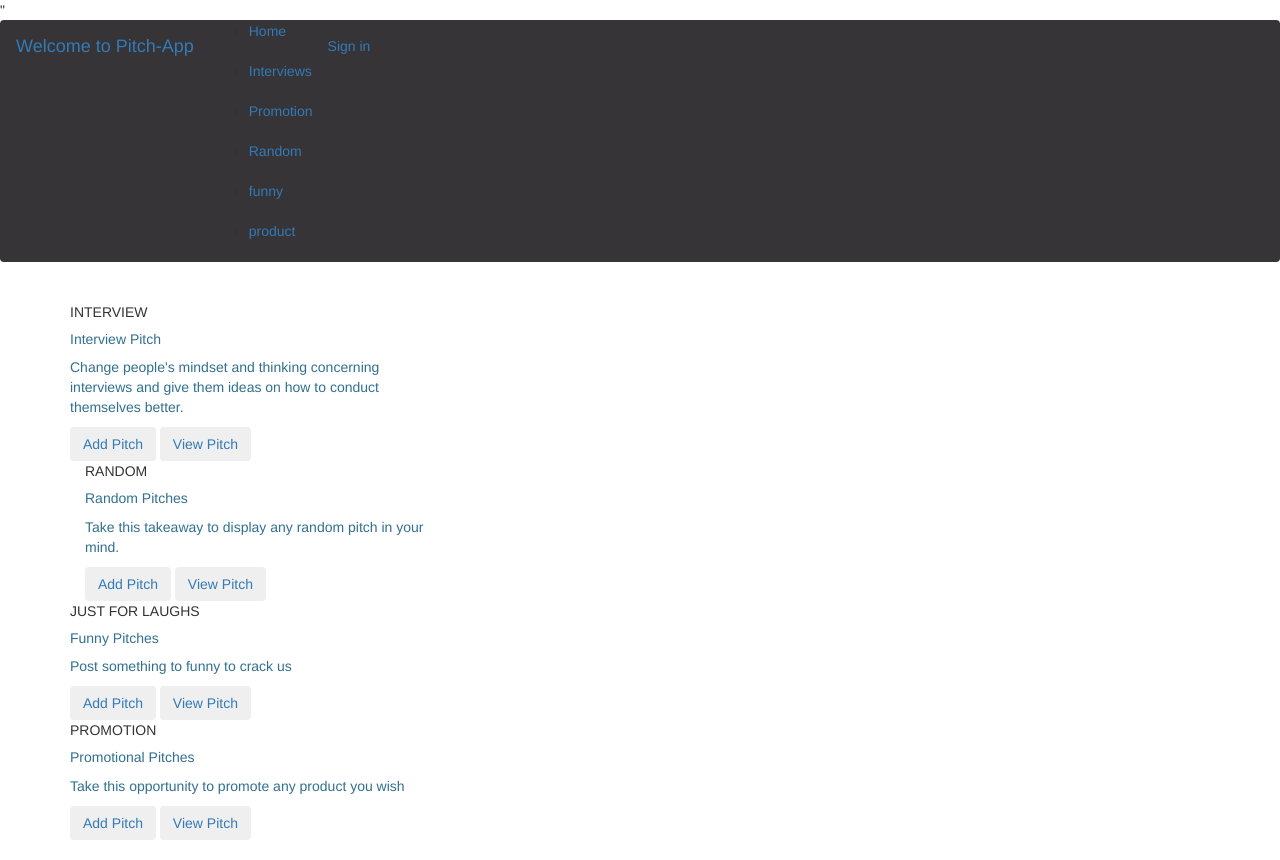
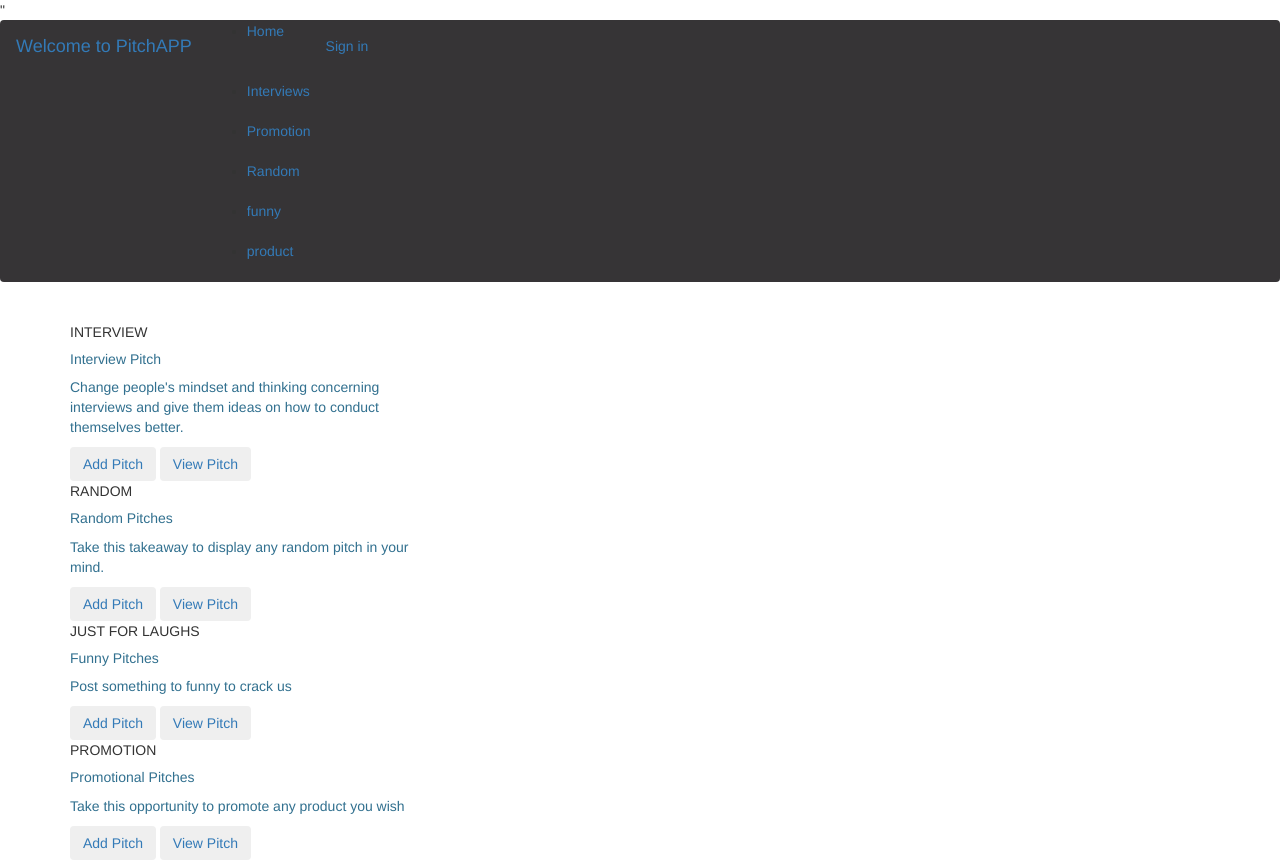
Before and after one commit to 0724654276/PITCH, a Flask app: page / in a window 1280 px wide. Run offline with Flask 2, Linux system fonts and the light colour scheme; some libraries are stand-ins or nearby versions.

Commit message:
changes in navbar

```diff
--- a/app/templates/index.html
+++ b/app/templates/index.html
@@ -33,7 +33,7 @@
       </div>
 
       <!-- random pitches -->
-      <div class="col-md-6">
+      <div class="col">
       <div class="card border-info mb-3" style="max-width: 35rem;">
         <div class="card-header">RANDOM</div>
         <div class="card-body text-info">
--- a/app/templates/navbar.html
+++ b/app/templates/navbar.html
@@ -1,11 +1,11 @@
 <nav class="navbar navbar-expand-lg navbar-light" style="background-color: #363436;">
-    <a class="navbar-brand" href="/">Welcome to Pitch-App</a>
+    <a class="navbar-brand" href="/">Welcome to PitchAPP</a>
 
     <div class="collapse navbar-collapse display-6" id="navbarSupportedContent">
       <ul class="navbar-nav mr-auto">
         <li class="nav-item active">
           <a class="nav-link" href="/">Home <span class="sr-only">(current)</span></a>
-        </li> <br><br>
+        </li> <br><br><br>
         <li class="nav-item">
           <a class="nav-link" href="/categories/Interview">Interviews</a>
         </li> <br><br>
@@ -19,7 +19,7 @@
             <a class="nav-link" href="/categories/funny">funny</a>
         </li> <br><br>
         <li class="nav-item">
-            <a class="nav-link" href="/categories/funny">product</a>
+            <a class="nav-link" href="/categories/product">product</a>
         </li> <br><br>
       </ul>
 
--- a/manage.py
+++ b/manage.py
@@ -3,7 +3,7 @@
 from  flask_migrate import Migrate, MigrateCommand
 from app.models import User, Pitches, Comments
 
-app = create_app('production')
+app = create_app('development')
 
 manager = Manager(app)
 manager.add_command('server',Server)
```
